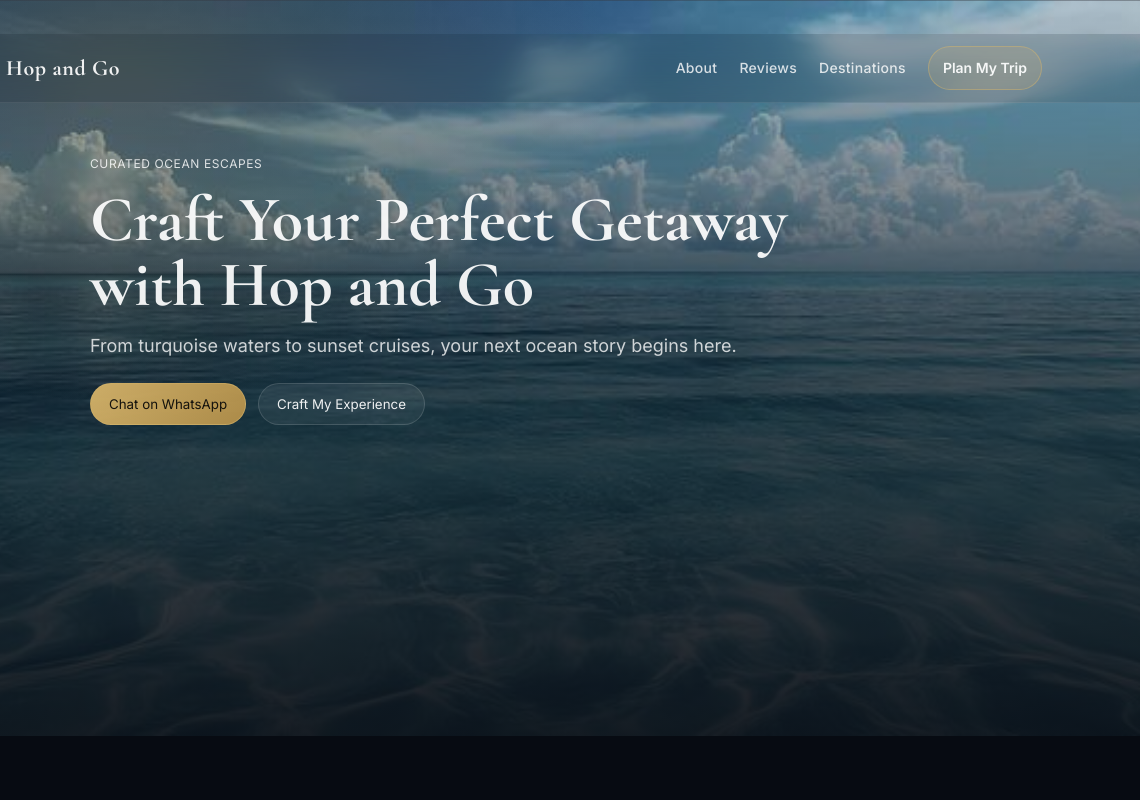
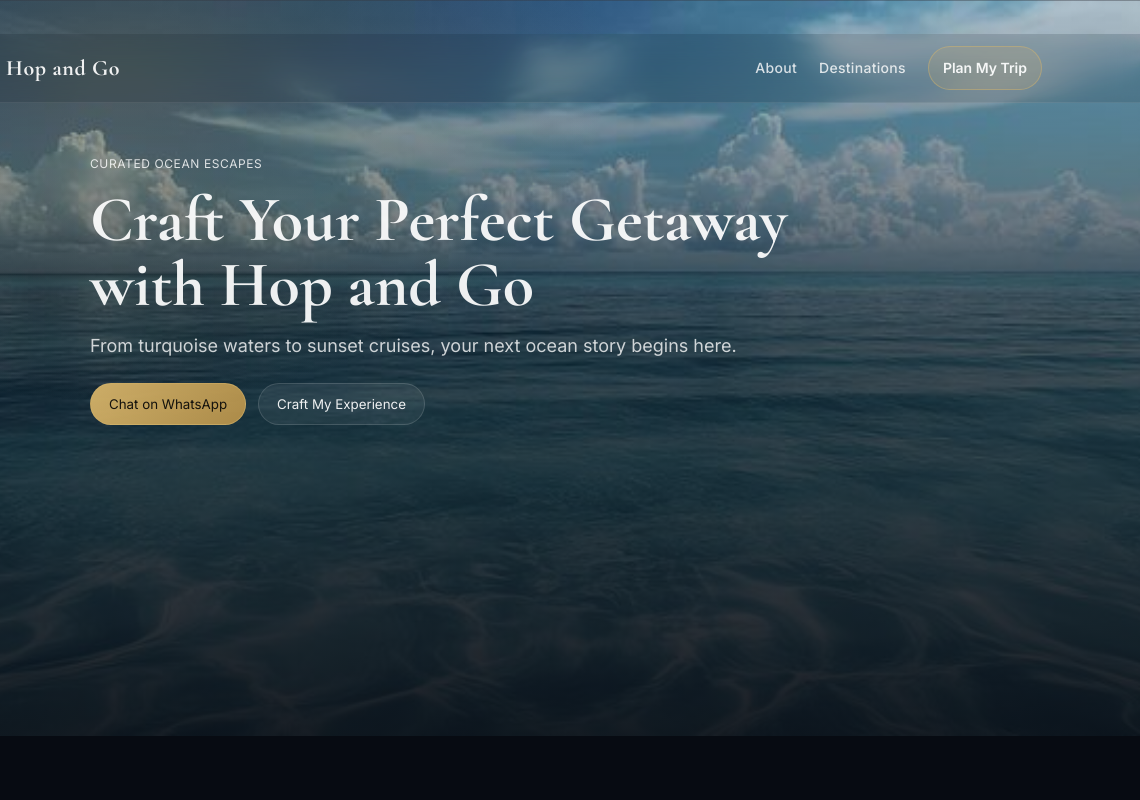
Before and after one commit to hopandgoholidays-create/hopandgowebsite, a plain HTML site: page index.html in a window 1280 px wide. Shown: the top 800 px of the page, 140-1280 px from the left. Drawn offline with nearby package versions, Linux system fonts and the light colour scheme.

Commit message:
Update index.html

```diff
--- a/index.html
+++ b/index.html
@@ -55,7 +55,7 @@
 
         <div class="nav-links" id="navMenu">
           <a href="#intro" class="nav-link">About</a>
-          <a href="#testimonials" class="nav-link">Reviews</a>
+         <!-- <a href="#testimonials" class="nav-link">Reviews</a>-->
           <a href="#destinations" class="nav-link">Destinations</a>
           <a href="#contact" class="nav-cta">Plan My Trip</a>
         </div>
```
